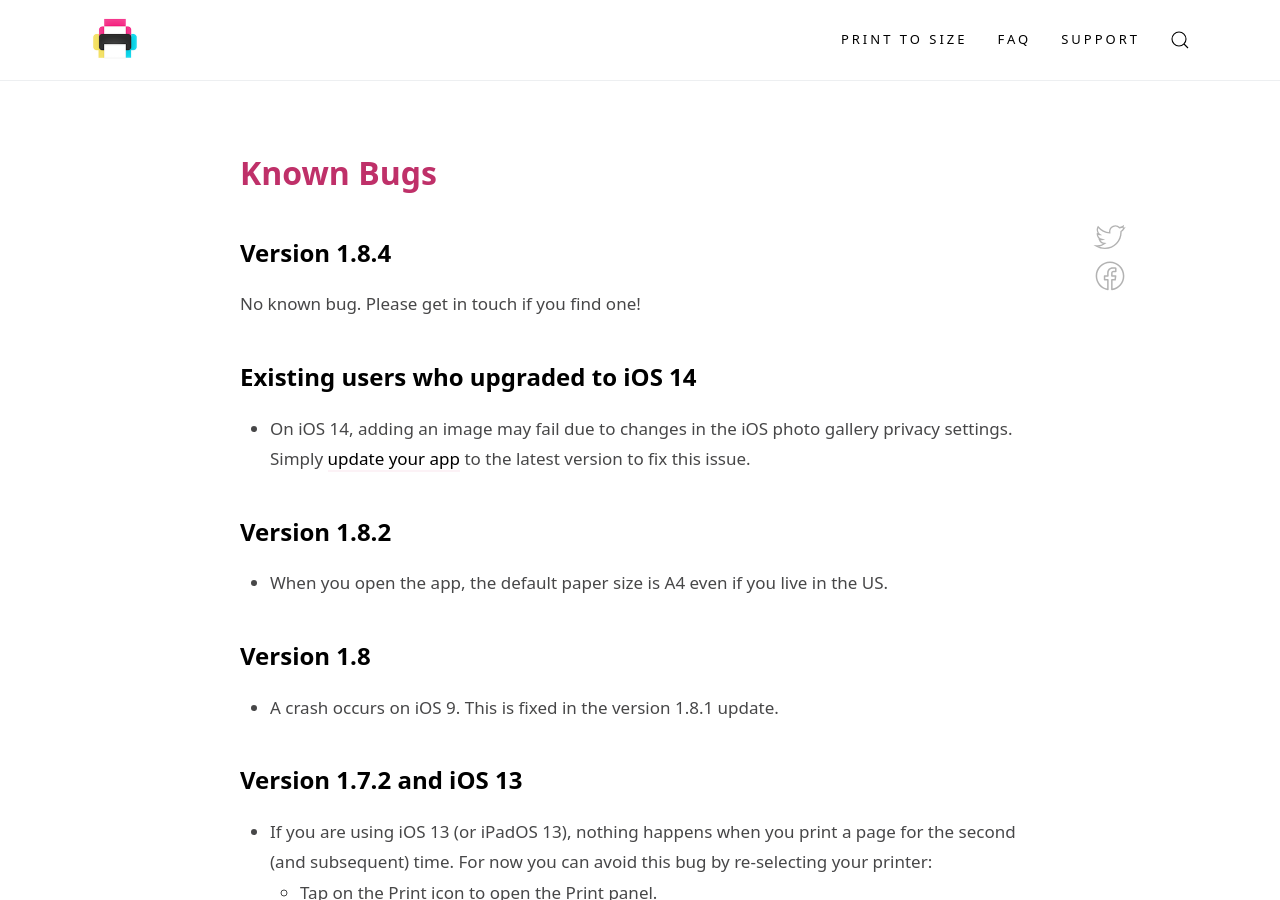
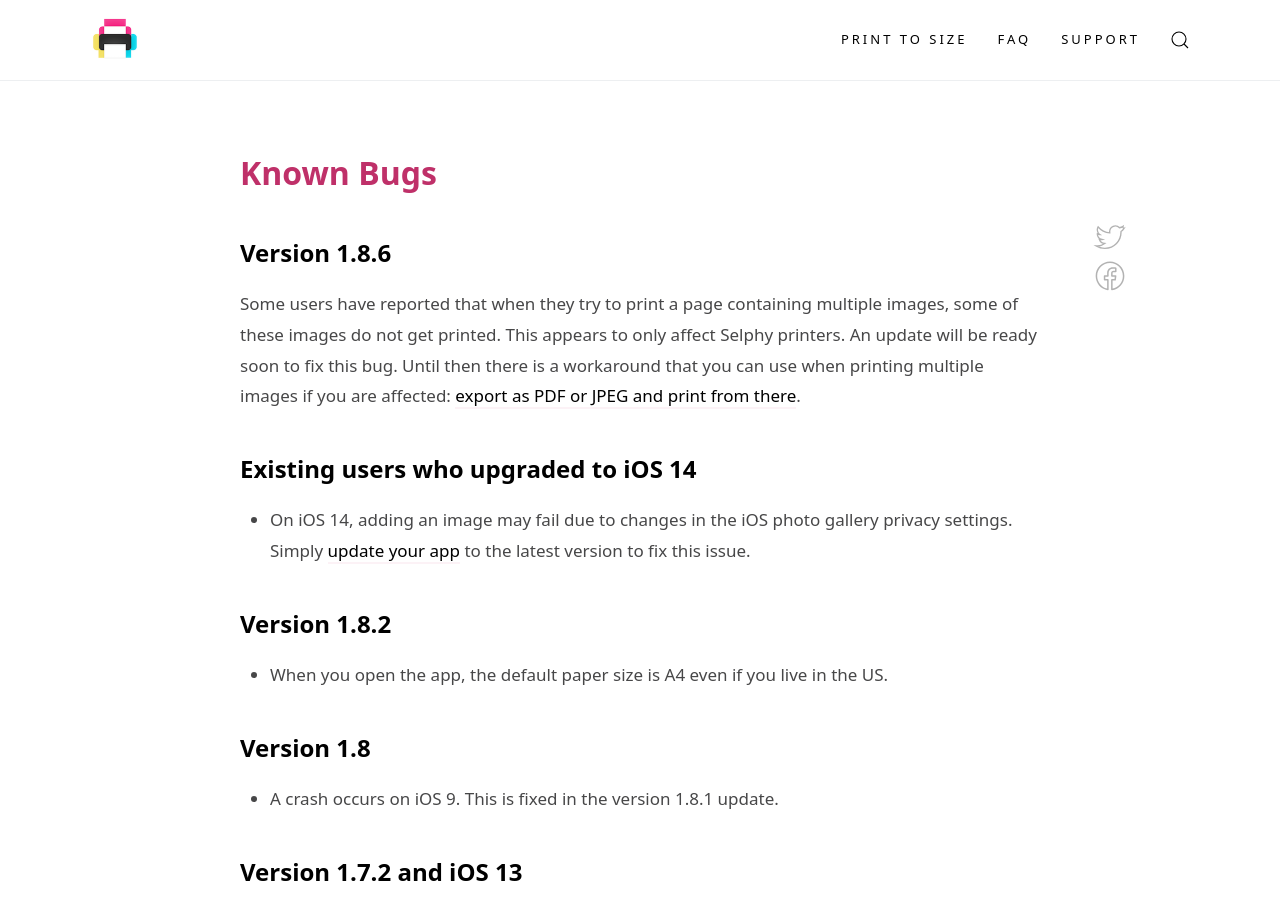
Before and after one commit to Clafou/support.print, a Jekyll site: the page built from _posts/2019-03-06-known-bugs.md, in a window 1280 px wide and 900 px high. Built offline with Jekyll 4.4.1, drawn with Linux system fonts in a browser that asks for light colours.

Commit message:
Added info on a new bug

```diff
--- a/_posts/2019-03-06-known-bugs.md
+++ b/_posts/2019-03-06-known-bugs.md
@@ -3,9 +3,9 @@ layout: post
 title: Known Bugs
 categories: [Troubleshooting]
 ---
-### Version 1.8.4
+### Version 1.8.6
 
-No known bug. Please get in touch if you find one!
+Some users have reported that when they try to print a page containing multiple images, some of these images do not get printed. This appears to only affect Selphy printers. An update will be ready soon to fix this bug. Until then there is a workaround that you can use when printing multiple images if you are affected: [export as PDF or JPEG and print from there](https://support.printtosize.com/printing-outside-the-app/).
 
 ### Existing users who upgraded to iOS 14
 
```
